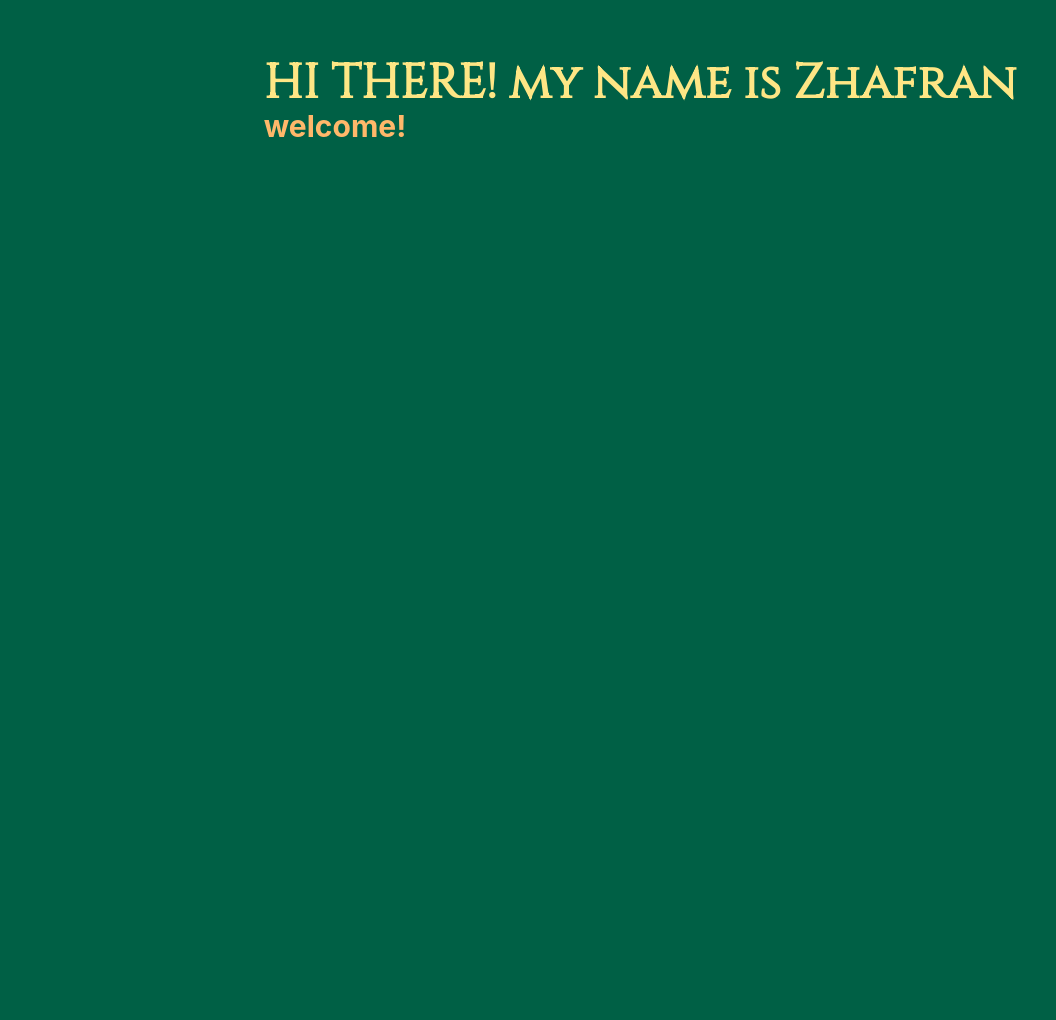
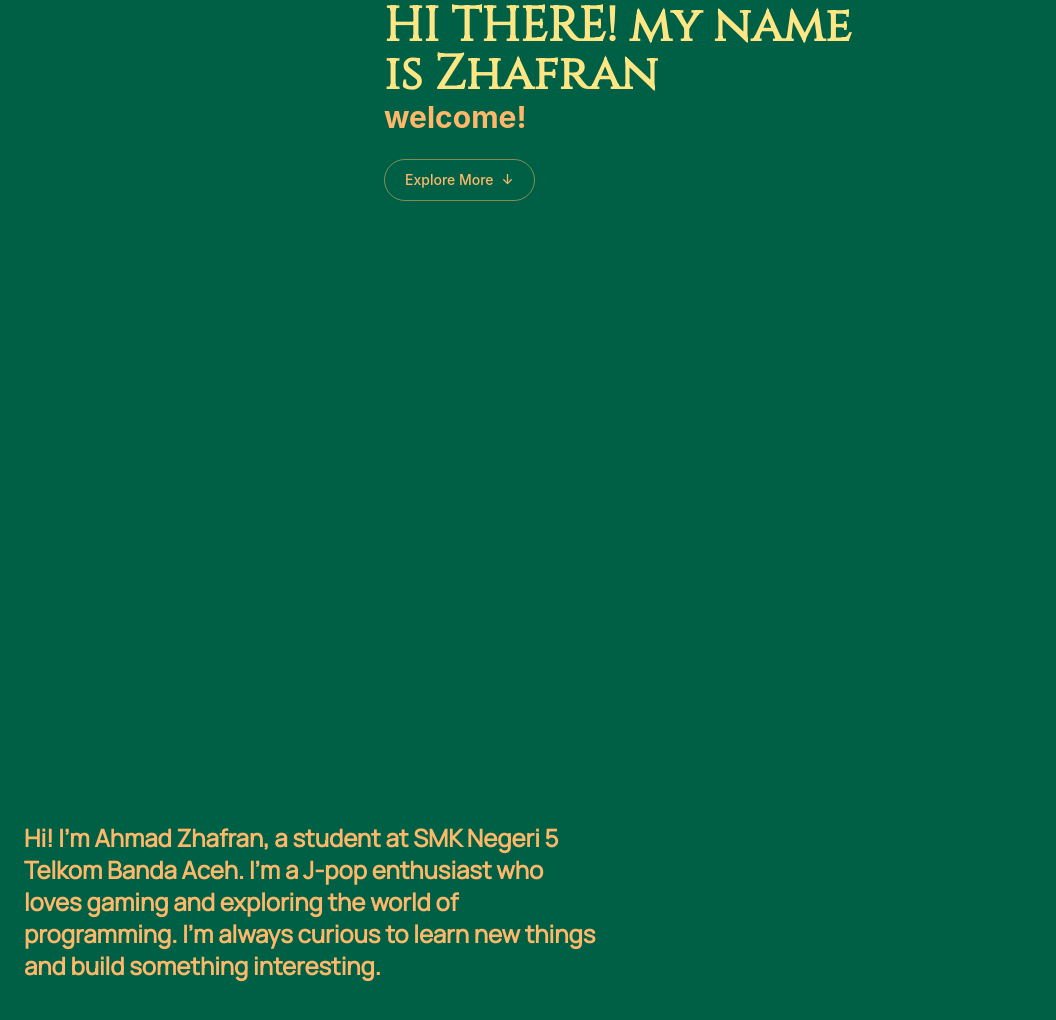
Before and after one commit to zhafran-adomin/belajar-git, a website: page index.html in a window 1280 px wide. Shown: the part 298-1318 px from the top of the page, without its empty margins (0-1056 px from the left). Drawn offline with Linux system fonts and the light colour scheme; a web font is replaced by a local one.

Commit message:
hero section

```diff
--- a/index.html
+++ b/index.html
@@ -1,5 +1,5 @@
 <!DOCTYPE html>
-<html lang="en">
+<html lang="en" class="scroll-smooth">
 
 <head>
     <meta charset="UTF-8">
@@ -8,17 +8,33 @@
     <link rel="stylesheet" href="./src/output.css">
 </head>
 
-<body class="bg-emerald-800 bg-fixed">
+<body class="bg-emerald-800 bg-fixed ">
     <div id="hero">
-        <div class="h-screen flex justify-center items-center flex-col">
-            <div class="" >
-                <h1 class="text-amber-200 font-cinzel font-bold  text-5xl max-md:text-2xl">HI THERE! my name is Zhafran</h1>
-                <p class="text-orange-300 text-3xl font-inter font-bold max-md:text-xl" id="papper"></p>
+        <div class="h-screen flex justify-center items-center flex-col ">
+            <div class="w-[40%] max-md:w-full max-md:ml-12 hero-fade fixed" id="fixed">
+                <h1 class="text-amber-200 font-cinzel font-bold  text-5xl max-md:text-3xl">HI THERE! my name is Zhafran
+                </h1>
+                <p class="text-orange-300 text-3xl font-inter font-bold max-md:text-2xl" id="papper"></p>
+                <a href="#about" class="mt-6 inline-flex items-center gap-2 rounded-full
+         border border-orange-300/50 px-5 py-2.5
+         text-sm font-medium text-orange-300
+         transition-all duration-300
+         hover:bg-orange-300 hover:text-emerald-950
+         hover:-translate-y-1">
+                    Explore More
+                    <span aria-hidden="true">↓</span>
+                </a>
             </div>
         </div>
     </div>
-    <div class="h-screen">
-
+    <div class="h-screen flex items-center " id="about">
+        <div class="w-[45%] ml-6 max-md:w-full max-md:text-center max-md:ml-0">
+            <p class="text-orange-300 font-semibold font-manrope text-2xl">
+                Hi! I'm Ahmad Zhafran, a student at SMK Negeri 5 Telkom Banda Aceh. I'm a J-pop enthusiast who loves
+                gaming and exploring the world of programming. I'm always curious to learn new things and build
+                something interesting.
+            </p>
+        </div>
     </div>
     <script src="main.js"></script>
 </body>
--- a/src/input.css
+++ b/src/input.css
@@ -9,6 +9,7 @@
   font-style: normal;
   font-display: swap;
 }
+
 @font-face {
   font-family: 'inter';
   src: url('../font/Inter-VariableFont_wght.ttf') format('woff2');
@@ -16,6 +17,7 @@
   font-style: normal;
   font-display: swap;
 }
+
 @font-face {
   font-family: 'manrope';
   src: url('../font/Manrope-VariableFont_wght.ttf') format('woff2');
@@ -23,6 +25,7 @@
   font-style: normal;
   font-display: swap;
 }
+
 @font-face {
   font-family: 'sora';
   src: url('../font/Sora-VariableFont_wght.ttf') format('woff2');
@@ -36,4 +39,25 @@
   --font-inter: 'inter', sans-serif;
   --font-manrope: 'manrope', sans-serif;
   --font-sora: 'sora', sans-serif;
+
+
+
 }
+
+@keyframes fade-out {
+  0% {
+    opacity: 1;
+  }
+
+  100% {
+    opacity: 0;
+    display: none;
+  }
+
+}
+
+.hero-fade {
+  animation: fade-out  linear both;
+  animation-timeline: scroll(root block);
+  animation-range: 0px 300px;
+}
```
Also changed, not shown: main.js (line endings or trailing spaces), src/output.css.
